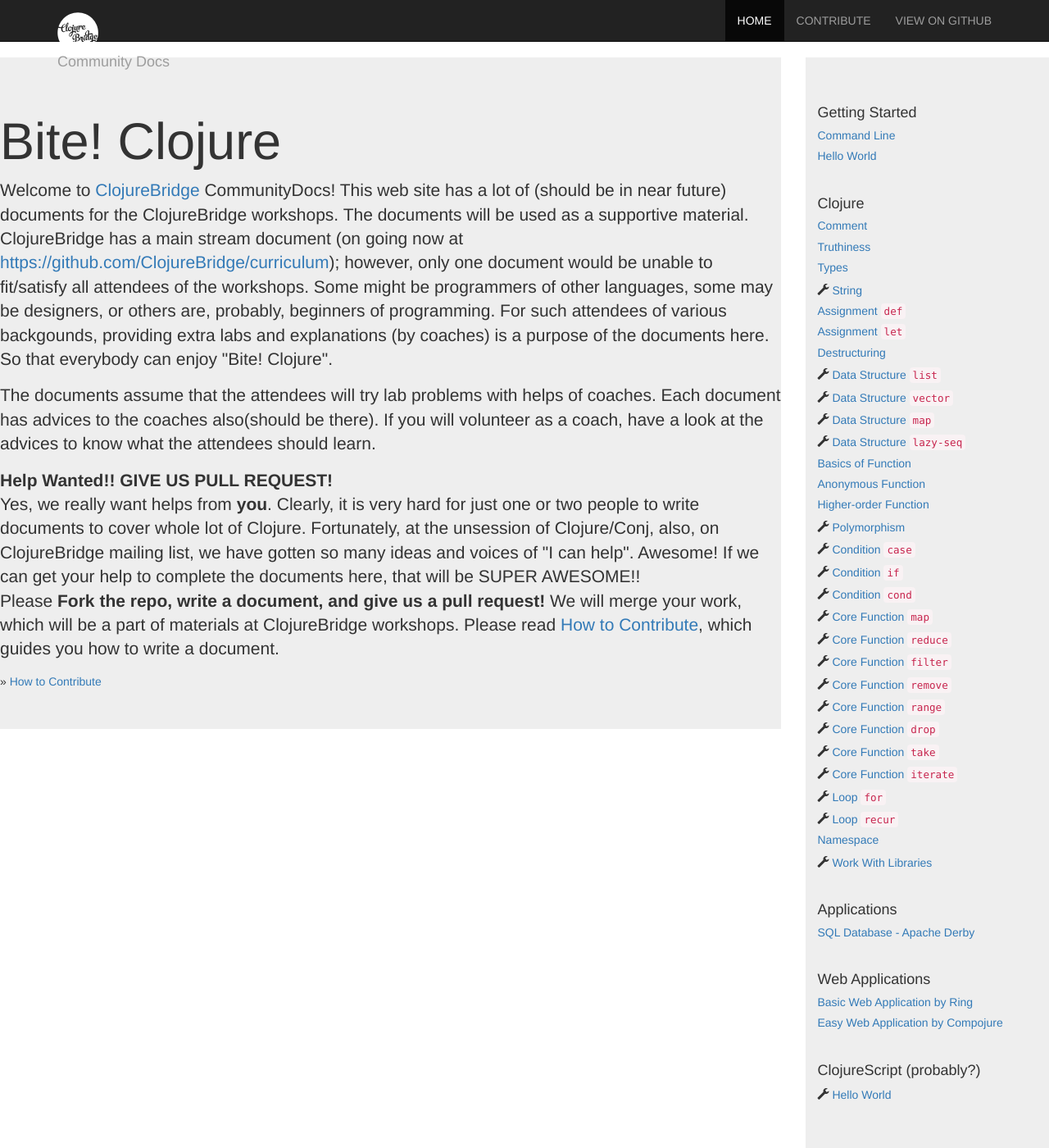
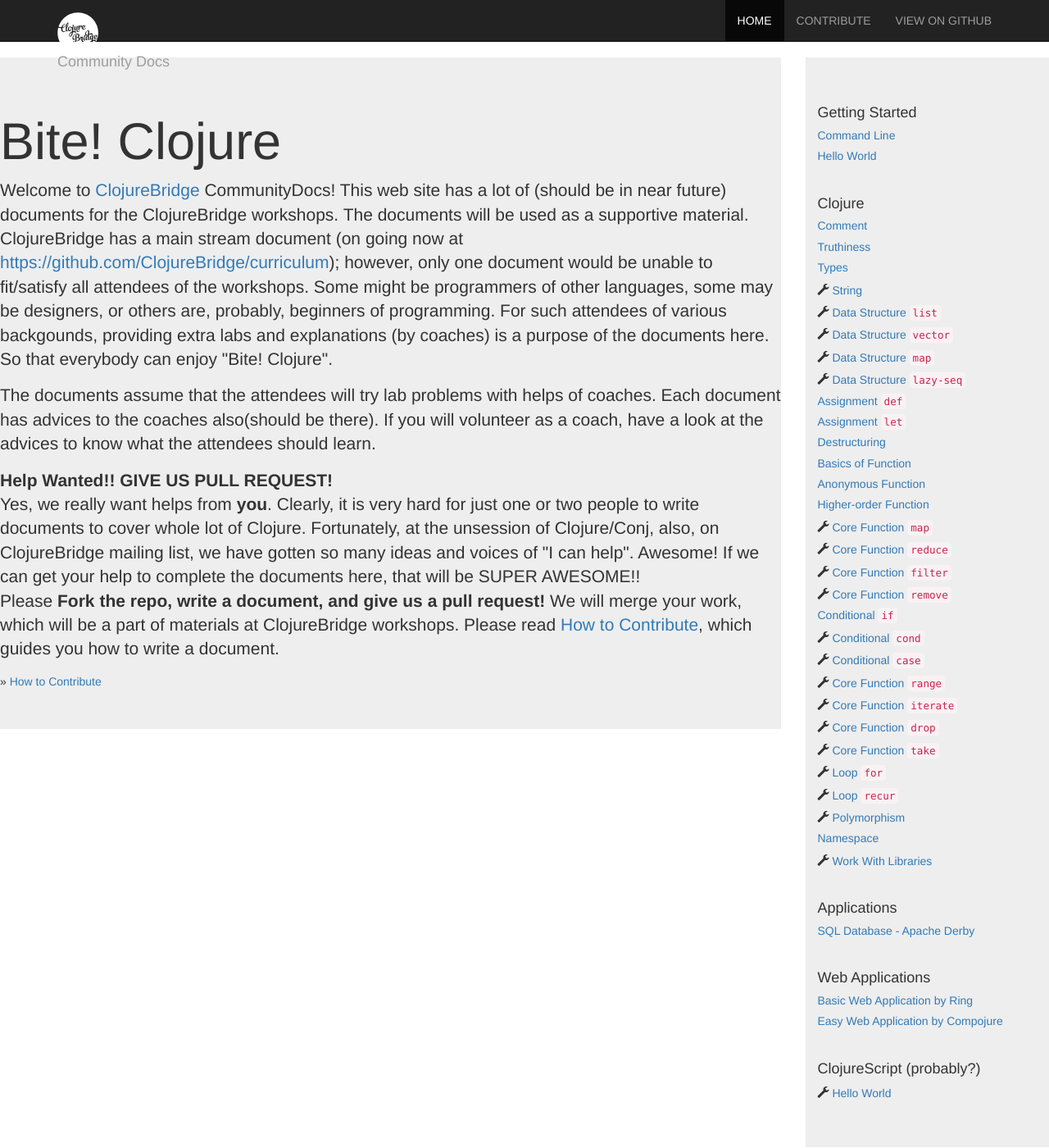
Before and after one commit to ClojureBridge/community-docs, a Jekyll site: the page built from index.html, in a window 1280 px wide and 1400 px high. Shown: the whole window at 82% size. Built offline with Jekyll 4.4.1, drawn with Linux system fonts in a browser that asks for light colours; nearby versions of some CDN libraries; some of the changed lines change nothing that is shown.

Commit message:
re-organize the list

```diff
--- a/_data/clojure.yml
+++ b/_data/clojure.yml
@@ -10,15 +10,6 @@
 - title: String
   permalink: /docs/clojure/string/
   todo: true
-
-- title: Assignment <code>def</code>
-  permalink: /docs/clojure/def/
-
-- title: Assignment <code>let</code>
-  permalink: /docs/clojure/let/
-
-- title: Destructuring
-  permalink: /docs/clojure/destructuring/
 
 - title: Data Structure <code>list</code>
   permalink: /docs/clojure/list/
@@ -36,6 +27,15 @@
   permalink: /docs/clojure/lazy-seq/
   todo: true
 
+- title: Assignment <code>def</code>
+  permalink: /docs/clojure/def/
+
+- title: Assignment <code>let</code>
+  permalink: /docs/clojure/let/
+
+- title: Destructuring
+  permalink: /docs/clojure/destructuring/
+
 - title: Basics of Function
   permalink: /docs/clojure/function-creation/
 
@@ -44,22 +44,6 @@
 
 - title: Higher-order Function
   permalink: /docs/clojure/higher-order-function/
-
-- title: Polymorphism
-  permalink: /docs/clojure/polymorphism/
-  todo: true
-
-- title: Condition <code>case</code>
-  permalink: /docs/clojure/case/
-  todo: true
-
-- title: Condition <code>if</code>
-  permalink: /docs/clojure/if/
-  todo: true
-
-- title: Condition <code>cond</code>
-  permalink: /docs/clojure/cond/
-  todo: true
 
 - title: Core Function <code>map</code>
   permalink: /docs/clojure/map/
@@ -77,8 +61,23 @@
   permalink: /docs/clojure/remove/
   todo: true
 
+- title: Conditional <code>if</code>
+  permalink: /docs/clojure/if/
+
+- title: Conditional <code>cond</code>
+  permalink: /docs/clojure/cond/
+  todo: true
+
+- title: Conditional <code>case</code>
+  permalink: /docs/clojure/case/
+  todo: true
+
 - title: Core Function <code>range</code>
   permalink: /docs/clojure/range/
+  todo: true
+
+- title: Core Function <code>iterate</code>
+  permalink: /docs/clojure/iterate/
   todo: true
 
 - title: Core Function <code>drop</code>
@@ -89,16 +88,16 @@
   permalink: /docs/clojure/take/
   todo: true
 
-- title: Core Function <code>iterate</code>
-  permalink: /docs/clojure/iterate/
-  todo: true
-
 - title: Loop <code>for</code>
   permalink: /docs/clojure/for/
   todo: true
 
 - title: Loop <code>recur</code>
   permalink: /docs/clojure/recur/
+  todo: true
+
+- title: Polymorphism
+  permalink: /docs/clojure/polymorphism/
   todo: true
 
 - title: Namespace
```
